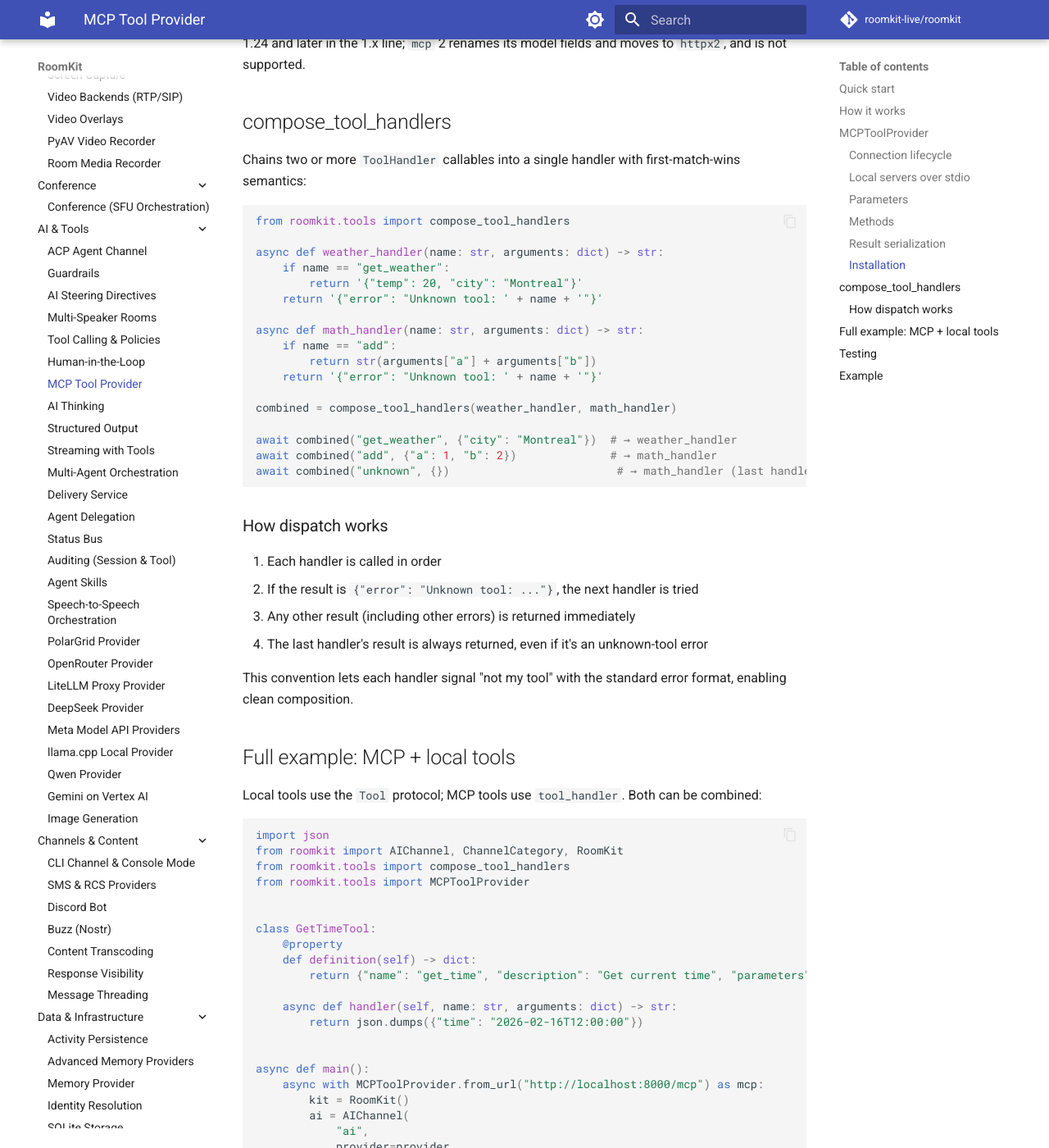
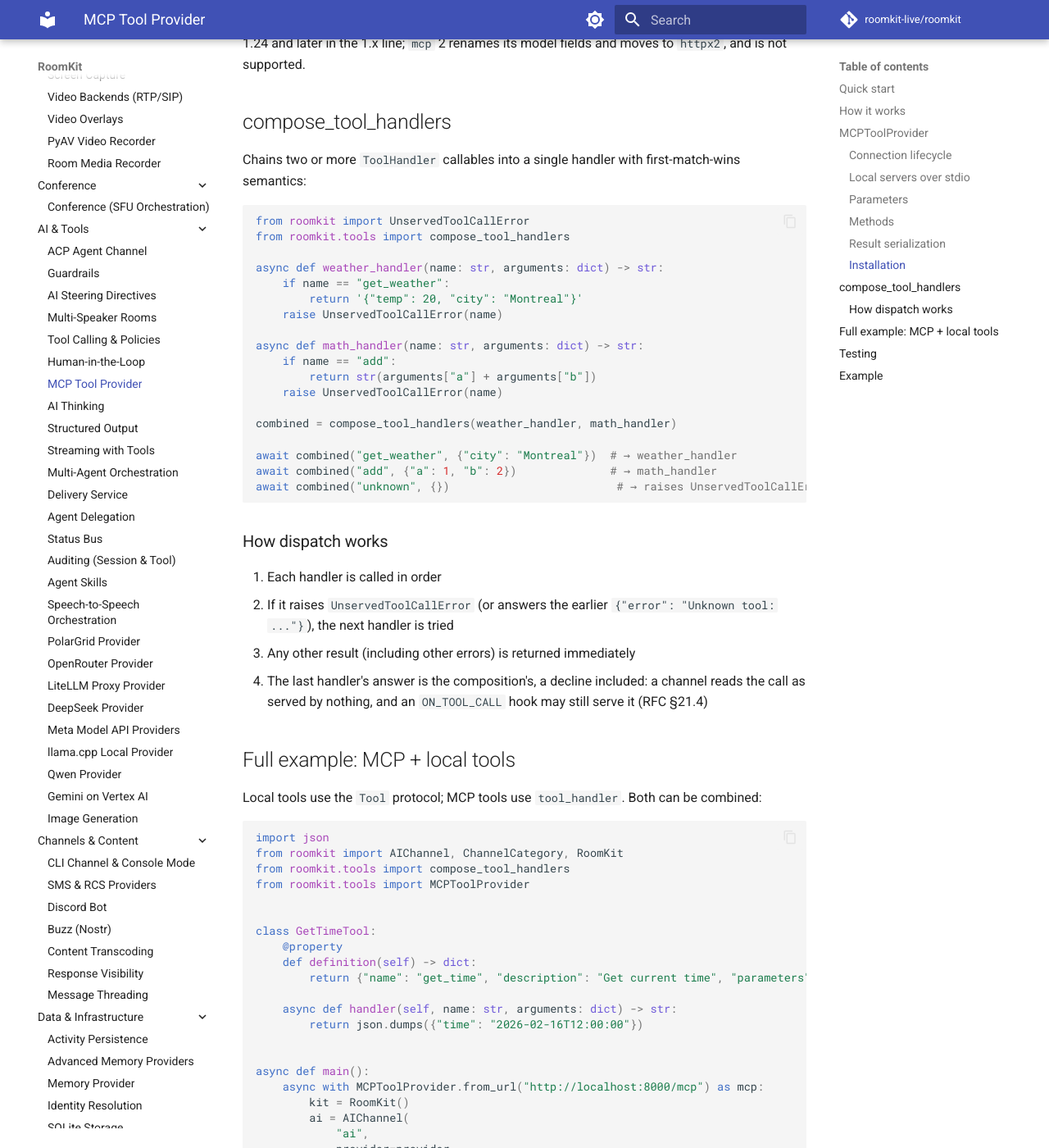
Before and after one commit to roomkit-live/roomkit-docs, an MkDocs documentation site: the page built from docs/guides/mcp-tool-provider.md, in a window 1280 px wide and 1400 px high, scrolled down 4523 px. Shown: the whole window at 82% size. Built offline with MkDocs 1.6.1 and Material for MkDocs 9.7.7, drawn with Linux system fonts in a browser that asks for light colours; comment, search, counter and statistics services are not loaded; some of the changed text lies outside the part shown.

Commit message:
docs(tools): a handler declines a tool by raising UnservedToolCallError, the old envelope still read, in the tool-calling and MCP guides (RMK-305)

````diff
--- a/docs/guides/mcp-tool-provider.md
+++ b/docs/guides/mcp-tool-provider.md
@@ -44,7 +44,7 @@ AIChannel(tool_handler=composed)
 
 `MCPToolProvider` connects to an MCP server via streamable HTTP or SSE, discovers available tools, and maps them to RoomKit's `AITool` model. The `as_tool_handler()` method returns a `ToolHandler` callable that routes tool calls to the MCP server.
 
-When a tool is not recognized by a handler (it returns `{"error": "Unknown tool: ..."}`), `compose_tool_handlers` tries the next handler in the chain. The last handler's result is always returned as-is.
+When a tool is not a handler's own (it raises `UnservedToolCallError`, or answers the earlier `{"error": "Unknown tool: ..."}` envelope), `compose_tool_handlers` tries the next handler in the chain. The last handler's answer is the composition's, a decline included.
 
 ## MCPToolProvider
 
@@ -115,7 +115,7 @@ A runnable version with a local model and a small notes server: [`examples/mcp_s
 | `call_tool(name, args)` | `str` | Call a tool directly and get the result |
 | `as_tool_handler(gate_discovery=True)` | `ToolHandler` | Get a handler for `AIChannel(tool_handler=...)` |
 
-By default the handler answers `{"error": "Unknown tool: ..."}` for a name this
+By default the handler raises `UnservedToolCallError` for a name this
 connection did not discover, which is what lets `compose_tool_handlers` fall
 through to the next handler. `as_tool_handler(gate_discovery=False)` forwards
 every name to the server instead. That is for a gateway that routes by name
@@ -154,33 +154,32 @@ The import is lazy — `mcp` is only required when you actually connect. RoomKit
 Chains two or more `ToolHandler` callables into a single handler with first-match-wins semantics:
 
 ```python
+from roomkit import UnservedToolCallError
 from roomkit.tools import compose_tool_handlers
 
 async def weather_handler(name: str, arguments: dict) -> str:
     if name == "get_weather":
         return '{"temp": 20, "city": "Montreal"}'
-    return '{"error": "Unknown tool: ' + name + '"}'
+    raise UnservedToolCallError(name)
 
 async def math_handler(name: str, arguments: dict) -> str:
     if name == "add":
         return str(arguments["a"] + arguments["b"])
-    return '{"error": "Unknown tool: ' + name + '"}'
+    raise UnservedToolCallError(name)
 
 combined = compose_tool_handlers(weather_handler, math_handler)
 
 await combined("get_weather", {"city": "Montreal"})  # → weather_handler
 await combined("add", {"a": 1, "b": 2})              # → math_handler
-await combined("unknown", {})                         # → math_handler (last handler)
+await combined("unknown", {})                         # → raises UnservedToolCallError
 ```
 
 ### How dispatch works
 
 1. Each handler is called in order
-2. If the result is `{"error": "Unknown tool: ..."}`, the next handler is tried
+2. If it raises `UnservedToolCallError` (or answers the earlier `{"error": "Unknown tool: ..."}`), the next handler is tried
 3. Any other result (including other errors) is returned immediately
-4. The last handler's result is always returned, even if it's an unknown-tool error
-
-This convention lets each handler signal "not my tool" with the standard error format, enabling clean composition.
+4. The last handler's answer is the composition's, a decline included: a channel reads the call as served by nothing, and an `ON_TOOL_CALL` hook may still serve it (RFC §21.4)
 
 ## Full example: MCP + local tools
 
````
Also changed, not shown: docs/guides/tool-calling.md (+11 -6 lines).
